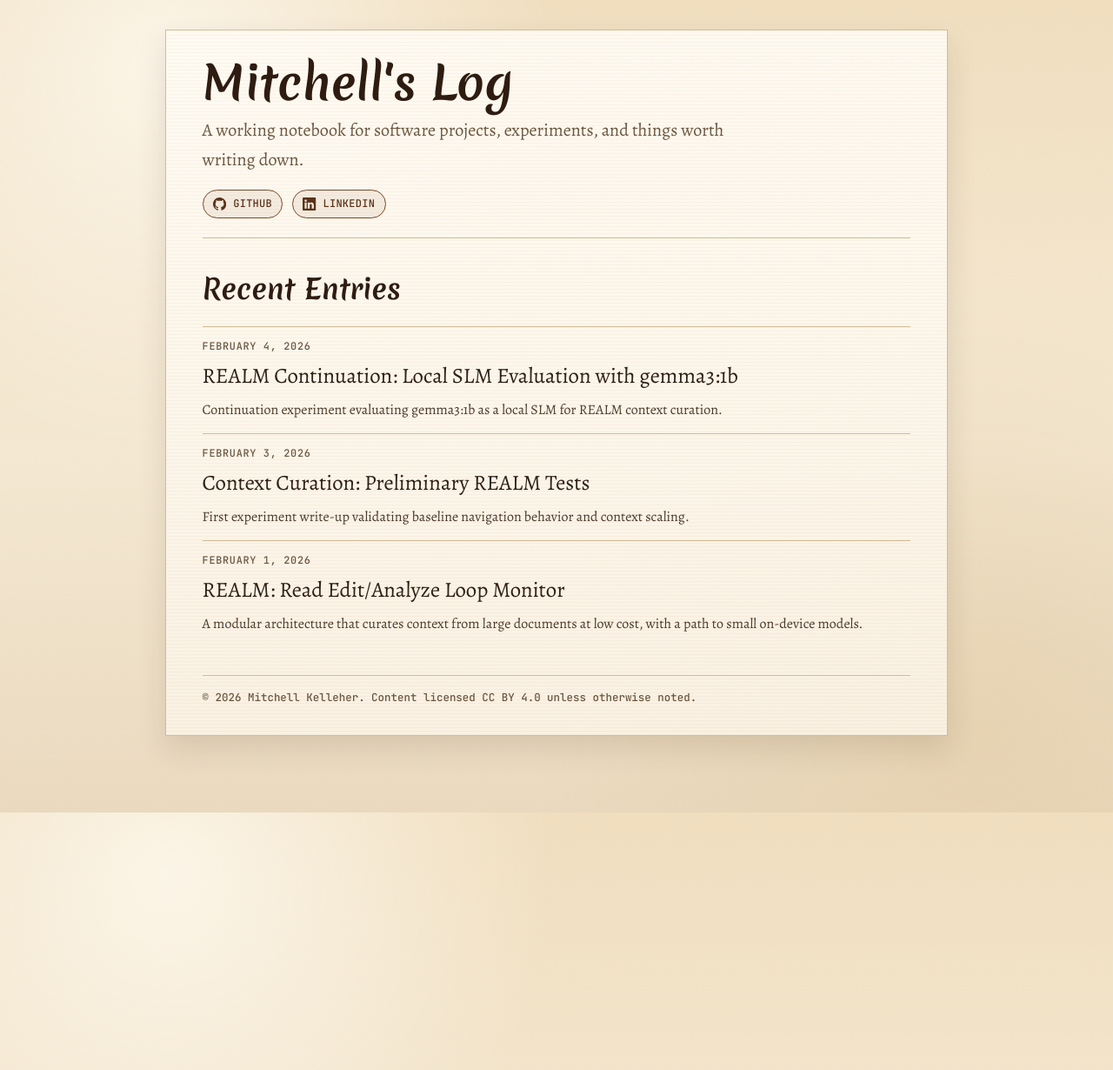
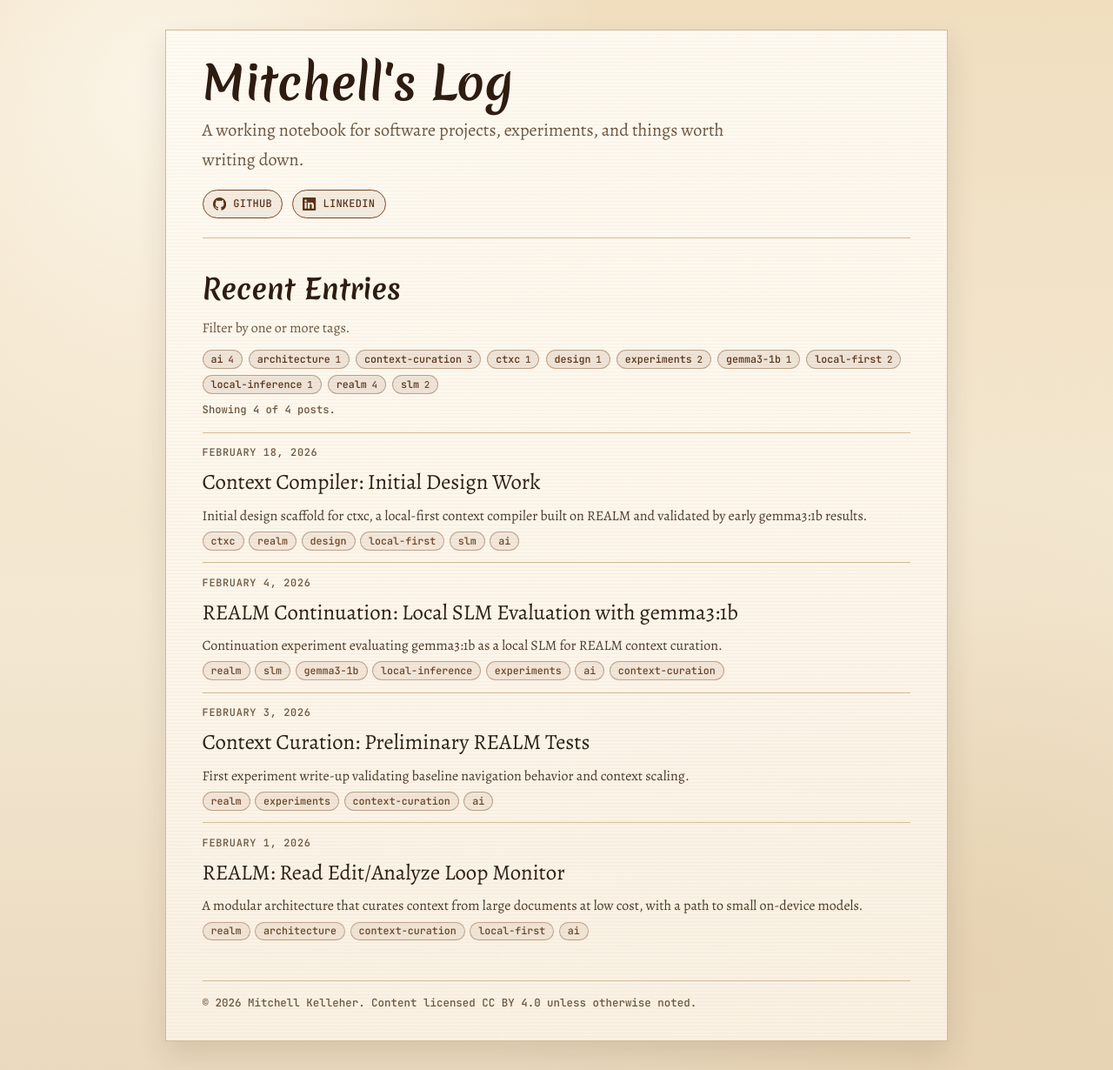
Before and after one commit to tkellehe/tkellehe.github.io, a Jekyll site: the page built from index.md, in a window 1280 px wide. Shown: the whole page at 87% size. Built offline with Jekyll 4.4.1, drawn with Linux system fonts in a browser that asks for light colours.

Commit message:
feat: tags and place holder for ctxc post

````diff
--- a/_layouts/home.html
+++ b/_layouts/home.html
@@ -29,26 +29,62 @@ layout: default
   </section>
 {% endif %}
 
+{% assign tag_entries = site.tags | sort %}
 <section>
   <h2>Recent Entries</h2>
   <p class="section-note">
+    Filter by one or more tags.
   </p>
+
+  {% if tag_entries.size > 0 %}
+    <div class="tag-filter" data-tag-filter-root>
+      <div class="tag-filter-controls" role="group" aria-label="Filter posts by tag">
+        {% for tag_entry in tag_entries %}
+          {% assign tag_name = tag_entry[0] %}
+          <button type="button" class="tag-chip tag-filter-chip" data-filter-tag="{{ tag_name | escape }}" aria-pressed="false">
+            {{ tag_name }}
+            <span class="tag-count">{{ tag_entry[1] | size }}</span>
+          </button>
+        {% endfor %}
+        <button type="button" class="tag-clear-button" data-filter-clear hidden>
+          Clear filters
+        </button>
+      </div>
+      <p class="filter-status" data-filter-status>
+        Showing <span data-filter-visible>{{ site.posts | size }}</span> of <span data-filter-total>{{ site.posts | size }}</span> posts.
+      </p>
+    </div>
+  {% endif %}
 
   {% if site.posts.size > 0 %}
     <ol class="post-list">
       {% for post in site.posts %}
-        <li>
+        <li data-post-tags="{% if post.tags %}{{ post.tags | join: ',' | escape }}{% endif %}">
           <time datetime="{{ post.date | date_to_xmlschema }}">{{ post.date | date: "%B %-d, %Y" }}</time>
           <a href="{{ post.url | relative_url }}">{{ post.title }}</a>
           {% if post.excerpt %}
             <p>{{ post.excerpt | strip_html | truncate: 160 }}</p>
           {% endif %}
+          {% if post.tags %}
+            <p class="post-tags" aria-label="Post tags">
+              {% for tag in post.tags %}
+                <span class="tag-chip tag-chip-static">{{ tag }}</span>
+              {% endfor %}
+            </p>
+          {% endif %}
         </li>
       {% endfor %}
     </ol>
+    <p class="blank-state blank-state-filter" data-filter-empty hidden>
+      No posts match the selected tags.
+    </p>
   {% else %}
     <p class="blank-state">
       No posts yet. First entry is coming soon.
     </p>
   {% endif %}
 </section>
+
+{% if tag_entries.size > 0 %}
+  <script defer src="{{ '/assets/js/home-tags.js' | relative_url }}"></script>
+{% endif %}
--- a/_posts/2026-02-01-realm-read-edit-analyze-loop-monitor.md
+++ b/_posts/2026-02-01-realm-read-edit-analyze-loop-monitor.md
@@ -4,6 +4,7 @@ title: "REALM: Read Edit/Analyze Loop Monitor"
 description: "An architecture for low-cost context curation from long rule documents using a modular loop."
 date: 2026-02-01 09:00:00 -0500
 category: architectures
+tags: [realm, architecture, context-curation, local-first, ai]
 eyebrow: "Architecture Note - REALM"
 read_time: "Estimated read: 6 min"
 lede: "REALM is a Read Edit/Analyze Loop Monitor architecture for turning large documents into the smallest useful context for downstream systems. It leans on how text models are trained to navigate structured documents and books, then applies a modular REPL-like loop to keep token cost low while preserving semantic signal."
--- a/_posts/2026-02-03-context-curation-preliminary-realm-tests.md
+++ b/_posts/2026-02-03-context-curation-preliminary-realm-tests.md
@@ -4,6 +4,7 @@ title: "Context Curation: Preliminary REALM Tests"
 description: "An initial benchmark of REALM's read loop. This evaluates iterative table-of-contents navigation versus full-text prompting across document sizes, and summarizes what the results suggest about reliable context curation."
 date: 2026-02-03 04:33:52 -0500
 category: experiments
+tags: [realm, experiments, context-curation, ai]
 eyebrow: "First Log - REALM Experiments"
 read_time: "Estimated read: 5 min"
 lede: "This log evaluates a core hypothesis: an agent should be able to navigate a document by reading a table of contents in small steps, instead of loading the full text into every prompt. I tested a minimal read loop across multiple document sizes and two queries. In these runs, both cloud models reached the correct section within two iterations across all sizes. That is the baseline signal needed before expanding toward the broader REALM loop for production context curation."
--- a/_posts/2026-02-04-realm-slm-follow-up-gemma3-1b.md
+++ b/_posts/2026-02-04-realm-slm-follow-up-gemma3-1b.md
@@ -4,6 +4,7 @@ title: "REALM Continuation: Local SLM Evaluation with gemma3:1b"
 description: "Follow-up to the February 3 REALM baseline. This compares gemma3:1b iterative navigation versus full-text prompting, then positions the local SLM against the earlier cloud-model runs."
 date: 2026-02-04 09:15:00 -0500
 category: experiments
+tags: [realm, slm, gemma3-1b, local-inference, experiments, ai, context-curation]
 eyebrow: "Second Log - REALM Experiments"
 read_time: "Estimated read: 6 min"
 lede: "This continuation tests whether a local 1B model can run the same REALM read loop effectively on larger documentation. The core result is strong: on Medium through XXXLarge documents, gemma3:1b uses fewer tokens than full-text prompting while keeping per-iteration context windows small enough for constrained hardware."
--- /dev/null
+++ b/_posts/2026-02-18-context-compiler-initial-design-work.md
@@ -0,0 +1,165 @@
+---
+layout: experiment
+title: "Context Compiler: Initial Design Work"
+description: "Initial design notes for ctxc, a local-first context compiler built on the full REALM architecture."
+date: 2026-02-18 09:20:00 -0500
+category: architectures
+tags: [ctxc, realm, design, local-first, slm, ai]
+eyebrow: "Design Log - ctxc"
+read_time: "Estimated read: 7 min"
+lede: "ctxc is a local-first context compiler that applies the full REALM architecture to turn large rule and documentation corpora into minimal, auditable task context. This post sets the initial design boundary, draft interfaces, and open questions."
+excerpt: "Initial design scaffold for ctxc, a local-first context compiler built on REALM and validated by early gemma3:1b results."
+design_scope_table:
+  headers: ["Area", "In v0", "Deferred"]
+  rows:
+    - ["Input sources", "Single local markdown/text corpus", "Multi-repo ingestion and remote connectors"]
+    - ["Model strategy", "Local SLM primary path", "Hybrid local + cloud fallback"]
+    - ["Loop coverage", "Reader + Editor/Analyzer + Loop Controller + Monitor + Worker handoff", "Adaptive multi-monitor routing"]
+    - ["Output", "Compiled context pack + trace file", "Long-running context cache service"]
+pipeline_table:
+  headers: ["Phase", "REALM Component", "Primary Output", "Status"]
+  rows:
+    - ["1. Read", "Reader", "Candidate sections ranked against task", "Drafted"]
+    - ["2. Edit/Analyze", "Editor/Analyzer", "Normalized task-scoped snippets", "Drafted"]
+    - ["3. Loop", "Loop Controller", "State updates and stop/budget checks", "Drafted"]
+    - ["4. Monitor", "Monitor", "Quality verdict and recovery signal", "Drafted"]
+    - ["5. Emit", "Worker handoff", "Final compiled context artifact", "Drafted"]
+cli_table:
+  headers: ["Command", "Purpose", "Current Intent"]
+  rows:
+    - ["ctxc init", "Create project config and defaults", "Required for v0"]
+    - ["ctxc compile <task>", "Run full REALM compile loop", "Required for v0"]
+    - ["ctxc trace <run-id>", "Inspect iteration decisions and monitor checks", "Required for v0"]
+    - ["ctxc eval", "Run benchmark set and summary metrics", "Optional in v0"]
+evaluation_table:
+  headers: ["Metric", "Why it matters", "How to compute (draft)"]
+  rows:
+    - ["tokens_total", "Overall runtime cost", "Sum tokens across loop iterations"]
+    - ["tokens_to_sufficient", "Early-stop efficiency", "Tokens used until first sufficient monitor verdict"]
+    - ["first_correct_iteration", "Convergence speed", "First iteration that contains expected section"]
+    - ["max_iteration_input", "Local feasibility", "Largest single prompt input in any iteration"]
+    - ["compile_success_rate", "Reliability", "Successful compiles / total tasks"]
+milestone_table:
+  headers: ["Milestone", "Target", "Notes"]
+  rows:
+    - ["M1: CLI + local run skeleton", "Week 1", "Command parser, config load, dry-run trace output"]
+    - ["M2: Reader + loop state engine", "Week 2", "Deterministic section IDs and bounded iteration loop"]
+    - ["M3: Editor/Analyzer + monitor", "Week 3", "Structured context pack with quality gate"]
+    - ["M4: Local SLM benchmark pass", "Week 4", "Compare compile metrics to full-text baseline"]
+open_questions_table:
+  headers: ["Question", "Current default", "To validate"]
+  rows:
+    - ["Canonical section IDs?", "Hierarchical string IDs from TOC", "Robustness on tiny docs and noisy headings"]
+    - ["Monitor cadence?", "Every iteration for v0", "Can we skip checks without quality loss?"]
+    - ["Context pack format?", "JSON with provenance metadata", "Need markdown export for manual review?"]
+    - ["Recovery strategy?", "Backtrack last section + reselection", "Alternative: branch search on low confidence"]
+---
+- **Architecture baseline:** [REALM: Read Edit/Analyze Loop Monitor]({% post_url 2026-02-01-realm-read-edit-analyze-loop-monitor %})
+- **Local SLM evidence:** [REALM Continuation: Local SLM Evaluation with gemma3:1b]({% post_url 2026-02-04-realm-slm-follow-up-gemma3-1b %})
+- **Working name:** `ctxc` (Context Compiler)
+
+{% include components/figure-card.html src="/assets/images/posts/2026-02-01/realm-basic-diagram.png" alt="REALM loop diagram showing iterative document navigation and context accumulation" width="1536" height="940" caption="ctxc is intended to operationalize the full REALM loop into a local-first compiler workflow." %}
+
+## Why ctxc, Why Now
+The 02-01 post defined the full REALM architecture, and the 02-04 run showed that a local 1B model can already execute key loop behavior effectively on larger documents. That is enough signal to begin implementation design for an end-to-end tool.
+
+This post is intentionally a scaffold: clear boundaries, draft interfaces, and concrete placeholders that can be filled with implementation details and benchmark results.
+
+## Goal Statement (Draft)
+`ctxc` should compile large local document corpora into the smallest useful, auditable context bundle for a specific task, using the full REALM architecture and staying 100% local by default.
+
+## MVP Boundary (v0)
+{% include components/chalk-table-panel.html
+  title="ctxc v0 Scope"
+  headers=page.design_scope_table.headers
+  rows=page.design_scope_table.rows
+%}
+
+## Initial Pipeline Shape
+{% include components/chalk-table-panel.html
+  title="Compile Pipeline (Mapped to REALM)"
+  headers=page.pipeline_table.headers
+  rows=page.pipeline_table.rows
+%}
+
+Draft loop sketch:
+
+```text
+state = init(task, corpus, budget)
+
+while not state.done and state.iters < max_iters:
+  candidate = Reader.pick(state.query, state.available, state.history)
+  draft = EditorAnalyze.normalize(candidate, state.query, constraints)
+  state.context = merge(state.context, draft)
+
+  verdict = Monitor.check(state.context, state.query, quality_bar)
+  state = LoopController.update(state, candidate, verdict)
+
+emit ContextPack(state.context, state.trace, state.metrics)
+```
+
+## CLI Surface (Working Draft)
+{% include components/chalk-table-panel.html
+  title="CLI Commands"
+  headers=page.cli_table.headers
+  rows=page.cli_table.rows
+%}
+
+Proposed usage examples:
+
+```bash
+ctxc init
+ctxc compile "How do I authenticate API requests?" --corpus ./docs/api.md
+ctxc trace run_2026_02_18_001
+```
+
+## Artifact Contract (First Pass)
+Expected local outputs per compile run:
+
+```text
+.ctxc/
+  runs/
+    run_<id>/
+      context-pack.json
+      trace.json
+      metrics.json
+      monitor-log.md
+```
+
+`context-pack.json` should include:
+
+1. Final selected snippets
+2. Source section IDs
+3. Short rationale for each inclusion
+4. Compile metadata (model, timestamps, limits)
+
+## Evaluation Plan (Draft)
+{% include components/chalk-table-panel.html
+  title="Metrics to Track in Early Runs"
+  headers=page.evaluation_table.headers
+  rows=page.evaluation_table.rows
+%}
+
+## Delivery Milestones
+{% include components/chalk-table-panel.html
+  title="Initial 4-Week Plan"
+  headers=page.milestone_table.headers
+  rows=page.milestone_table.rows
+%}
+
+## Open Questions to Resolve
+{% include components/chalk-table-panel.html
+  title="Design Questions"
+  headers=page.open_questions_table.headers
+  rows=page.open_questions_table.rows
+%}
+
+## Fill-In Sections (Author TODO)
+1. Add concrete runtime assumptions (CPU, RAM, model quantization).
+2. Add one worked trace from `ctxc compile` once implementation starts.
+3. Add failure taxonomy (invalid section ID, loop drift, monitor false positive).
+4. Add benchmark table comparing iterative compile vs full-text baseline.
+5. Add a short note on when local-only should fall back to a stronger model.
+
+## Current Position
+The design direction is clear: implement `ctxc` as a local-first context compiler that operationalizes the full REALM loop, then validate with the same style of measurements used in the earlier posts.
--- a/assets/css/main.css
+++ b/assets/css/main.css
@@ -121,6 +121,77 @@ h2 {
   color: var(--muted-ink);
 }
 
+.tag-filter {
+  margin: 0.72rem 0 0.2rem;
+}
+
+.tag-filter-controls {
+  display: flex;
+  flex-wrap: wrap;
+  gap: 0.45rem;
+}
+
+.tag-chip {
+  display: inline-flex;
+  align-items: center;
+  gap: 0.35rem;
+  border-radius: 999px;
+  border: 1px solid rgba(122, 73, 37, 0.42);
+  padding: 0.18rem 0.56rem;
+  font-family: "JetBrains Mono", "Courier New", monospace;
+  font-size: 0.73rem;
+  line-height: 1.2;
+}
+
+.tag-filter-chip {
+  background: rgba(122, 73, 37, 0.11);
+  color: var(--accent-strong);
+  cursor: pointer;
+}
+
+.tag-filter-chip:hover,
+.tag-filter-chip:focus-visible {
+  background: rgba(122, 73, 37, 0.2);
+  outline: none;
+}
+
+.tag-filter-chip.active {
+  border-color: var(--accent-strong);
+  background: var(--accent-strong);
+  color: #f9edda;
+}
+
+.tag-count {
+  font-size: 0.68rem;
+  opacity: 0.88;
+}
+
+.tag-clear-button {
+  border: 0;
+  padding: 0.2rem 0.05rem;
+  background: transparent;
+  color: var(--accent-strong);
+  font-family: "JetBrains Mono", "Courier New", monospace;
+  font-size: 0.74rem;
+  text-decoration: underline;
+  text-decoration-color: rgba(90, 50, 23, 0.36);
+  cursor: pointer;
+}
+
+.tag-clear-button:hover,
+.tag-clear-button:focus-visible {
+  color: var(--accent);
+  text-decoration-color: var(--accent);
+  outline: none;
+}
+
+.filter-status {
+  margin: 0.48rem 0 0;
+  color: var(--muted-ink);
+  font-size: 0.76rem;
+  font-family: "JetBrains Mono", "Courier New", monospace;
+}
+
 .post-list {
   list-style: none;
   margin: 1rem 0 0;
@@ -158,6 +229,26 @@ h2 {
 .post-list p {
   margin: 0.3rem 0 0;
   color: #4d3b2a;
+}
+
+.post-tags {
+  margin: 0.42rem 0 0;
+  display: flex;
+  flex-wrap: wrap;
+  gap: 0.35rem;
+}
+
+.tag-chip-static {
+  background: rgba(122, 73, 37, 0.08);
+  color: #6c4324;
+}
+
+.post-list li[hidden] {
+  display: none;
+}
+
+.blank-state-filter {
+  margin-top: 0.75rem;
 }
 
 .blank-state {
--- /dev/null
+++ b/assets/js/home-tags.js
@@ -0,0 +1,128 @@
+(() => {
+  const filterRoot = document.querySelector("[data-tag-filter-root]");
+  if (!filterRoot) {
+    return;
+  }
+
+  const tagButtons = Array.from(filterRoot.querySelectorAll("[data-filter-tag]"));
+  const clearButton = filterRoot.querySelector("[data-filter-clear]");
+  const visibleCountNode = filterRoot.querySelector("[data-filter-visible]");
+  const totalCountNode = filterRoot.querySelector("[data-filter-total]");
+  const emptyState = document.querySelector("[data-filter-empty]");
+  const posts = Array.from(document.querySelectorAll(".post-list li[data-post-tags]"));
+
+  if (!tagButtons.length || !posts.length) {
+    return;
+  }
+
+  const validTags = new Set(tagButtons.map((button) => button.dataset.filterTag));
+  const selectedTags = readTagsFromQuery(validTags);
+  applyFilters();
+
+  tagButtons.forEach((button) => {
+    button.addEventListener("click", () => {
+      const tag = button.dataset.filterTag;
+      if (!tag) {
+        return;
+      }
+
+      if (selectedTags.has(tag)) {
+        selectedTags.delete(tag);
+      } else {
+        selectedTags.add(tag);
+      }
+      applyFilters();
+    });
+  });
+
+  if (clearButton) {
+    clearButton.addEventListener("click", () => {
+      selectedTags.clear();
+      applyFilters();
+    });
+  }
+
+  function applyFilters() {
+    let visibleCount = 0;
+
+    tagButtons.forEach((button) => {
+      const tag = button.dataset.filterTag;
+      const isActive = !!tag && selectedTags.has(tag);
+      button.classList.toggle("active", isActive);
+      button.setAttribute("aria-pressed", isActive ? "true" : "false");
+    });
+
+    posts.forEach((post) => {
+      const postTags = parsePostTags(post.dataset.postTags || "");
+      const isVisible = selectedTags.size === 0 || intersects(postTags, selectedTags);
+      post.hidden = !isVisible;
+      if (isVisible) {
+        visibleCount += 1;
+      }
+    });
+
+    if (visibleCountNode) {
+      visibleCountNode.textContent = String(visibleCount);
+    }
+    if (totalCountNode) {
+      totalCountNode.textContent = String(posts.length);
+    }
+    if (emptyState) {
+      emptyState.hidden = visibleCount !== 0;
+    }
+    if (clearButton) {
+      clearButton.hidden = selectedTags.size === 0;
+    }
+
+    writeTagsToQuery(selectedTags);
+  }
+})();
+
+function parsePostTags(rawTags) {
+  return new Set(
+    rawTags
+      .split(",")
+      .map((tag) => tag.trim())
+      .filter(Boolean)
+  );
+}
+
+function intersects(tagsA, tagsB) {
+  for (const tag of tagsA) {
+    if (tagsB.has(tag)) {
+      return true;
+    }
+  }
+  return false;
+}
+
+function readTagsFromQuery(validTags) {
+  const params = new URLSearchParams(window.location.search);
+  const raw = params.get("tags");
+  if (!raw) {
+    return new Set();
+  }
+
+  return new Set(
+    raw
+      .split(",")
+      .map((tag) => tag.trim())
+      .filter((tag) => tag && validTags.has(tag))
+  );
+}
+
+function writeTagsToQuery(selectedTags) {
+  const next = new URL(window.location.href);
+  if (selectedTags.size > 0) {
+    const sortedTags = Array.from(selectedTags).sort();
+    next.searchParams.set("tags", sortedTags.join(","));
+  } else {
+    next.searchParams.delete("tags");
+  }
+
+  const target = `${next.pathname}${next.search}${next.hash}`;
+  const current = `${window.location.pathname}${window.location.search}${window.location.hash}`;
+  if (target !== current) {
+    window.history.replaceState(null, "", target);
+  }
+}
````
